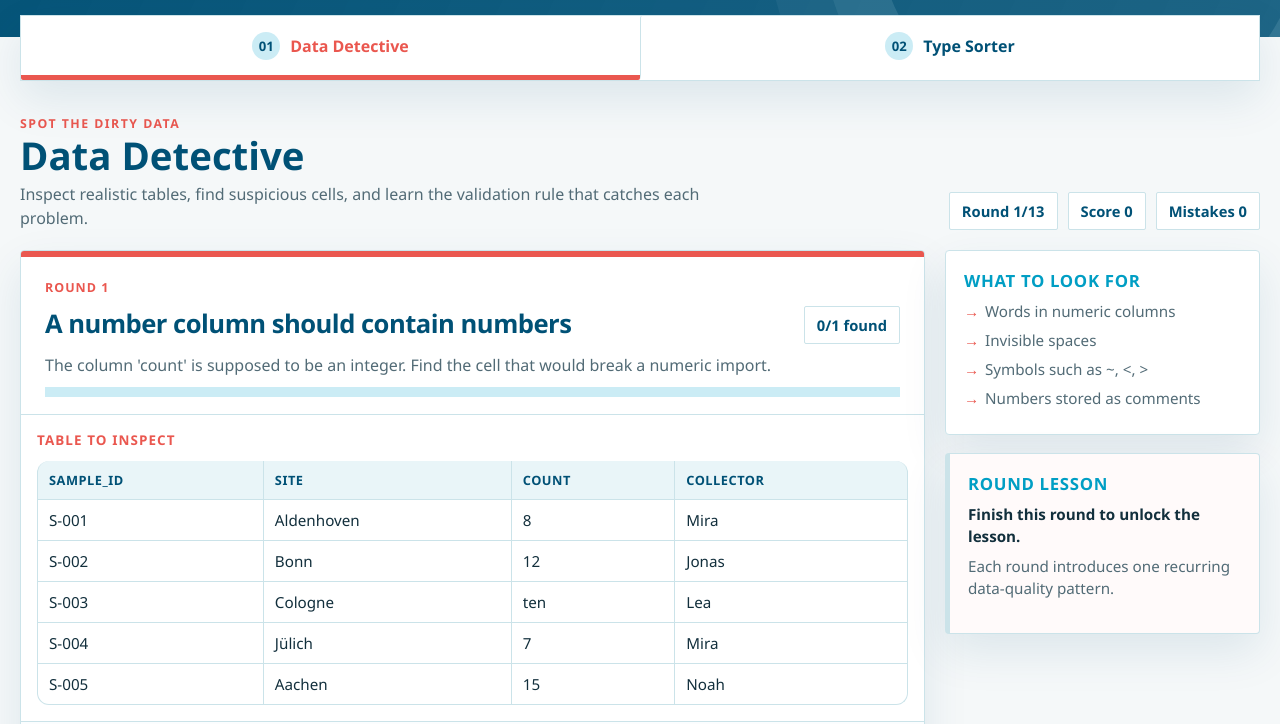
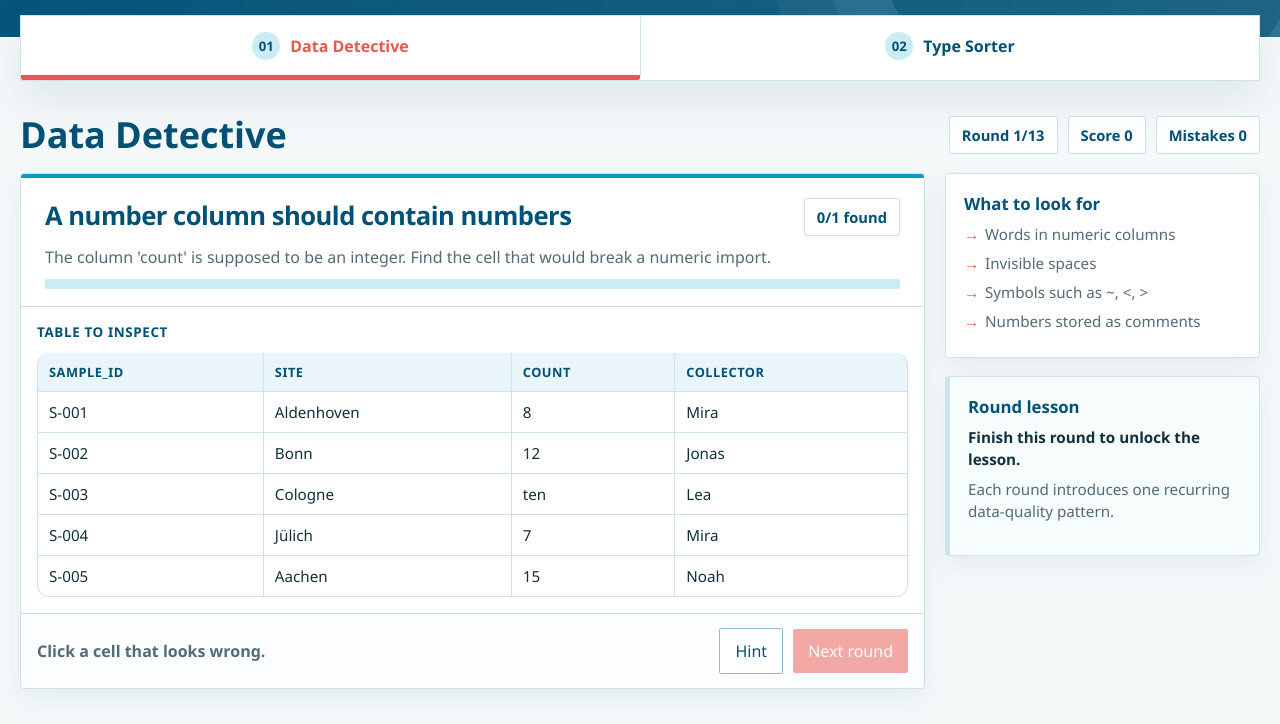
Before and after one commit to roink/data-detective, a plain HTML site: page index.html in a window 1280 px wide. Shown: the part 76-800 px from the top of the page. Drawn offline with Linux system fonts and the light colour scheme.

Commit message:
Simplify game visual hierarchy

```diff
--- a/index.html
+++ b/index.html
@@ -480,7 +480,7 @@
     button:hover { box-shadow: 0 6px 0 rgba(234, 87, 79, .15); }
     button:focus-visible, [tabindex]:focus-visible { outline: 3px solid var(--cyan); outline-offset: 3px; }
     .secondary { background: white; color: var(--blue); border-color: #8ebdcc; }
-    .card { border-color: var(--line); border-radius: var(--radius); box-shadow: var(--shadow); }
+    .card { border-color: var(--line); border-radius: var(--radius); box-shadow: 0 10px 26px rgba(0, 81, 118, .07); }
     .hidden { display: none !important; }
 
     .site-header {
@@ -559,22 +559,23 @@
 
     .page { padding: 34px 0 54px; }
     .game-view[hidden] { display: none; }
-    .game-intro { display: flex; justify-content: space-between; align-items: end; gap: 24px; margin-bottom: 20px; }
-    .game-intro h2 { margin: 0 0 6px; color: var(--blue); font-size: clamp(1.65rem, 3vw, 2.5rem); line-height: 1.1; }
-    .game-intro p { margin: 0; color: var(--muted); max-width: 680px; line-height: 1.5; }
+    .game-intro { display: flex; justify-content: space-between; align-items: center; gap: 24px; margin-bottom: 18px; }
+    .game-intro h2 { margin: 0; color: var(--blue); font-size: clamp(1.65rem, 3vw, 2.25rem); line-height: 1.1; }
+    .game-intro p { display: none; }
     .stats { flex-shrink: 0; }
     .pill { border-radius: 2px; border-color: var(--line); color: var(--blue); background: white; }
     .layout { grid-template-columns: minmax(0, 1fr) 315px; gap: 20px; }
-    .round-head { border-top: 6px solid var(--accent); padding: 22px 24px 17px; }
-    .round-kicker, .table-label { color: var(--accent); }
+    .round-head { border-top: 4px solid var(--cyan); padding: 20px 24px 17px; }
+    .round-kicker { display: none; }
+    .table-label { color: var(--blue); letter-spacing: .045em; }
     .round-head h2 { color: var(--blue); }
     .progress-wrap { background: var(--cyan-soft); border-radius: 0; }
     .progress-bar { background: var(--cyan); border-radius: 0; }
     th { color: var(--blue); background: #e9f5f8; }
     td.clickable:hover { background: #f1fafc; outline-color: var(--cyan-soft); }
     .game-footer { background: #fbfdfe; }
-    .lesson { border-left-color: var(--accent); background: #fffafa; }
-    .side-card h3 { color: var(--cyan); text-transform: uppercase; letter-spacing: .04em; }
+    .lesson { border-left-color: var(--cyan); background: #f7fcfd; }
+    .side-card h3 { color: var(--blue); text-transform: none; letter-spacing: 0; }
     .side-card ul { list-style: none; padding: 0; }
     .side-card li { position: relative; padding-left: 21px; margin: 7px 0; }
     .side-card li::before { content: "→"; position: absolute; left: 0; color: var(--accent); font-weight: 900; }
@@ -583,7 +584,7 @@
     .completion h2 { color: var(--blue); }
 
     .type-layout { display: grid; grid-template-columns: minmax(0, 1fr) 300px; gap: 20px; align-items: start; }
-    .type-board { overflow: visible; border-top: 6px solid var(--accent); }
+    .type-board { overflow: visible; border-top: 4px solid var(--cyan); }
     .type-head { padding: 22px 24px 18px; border-bottom: 1px solid var(--line); }
     .type-headline { display: flex; justify-content: space-between; gap: 18px; align-items: start; }
     .type-head h3 { margin: 3px 0 6px; color: var(--blue); font-size: clamp(1.35rem, 2.4vw, 2rem); text-transform: none; }
@@ -621,8 +622,8 @@
     .type-progress { color: var(--muted); font-size: .9rem; font-weight: 700; }
     .sorted-list { display: grid; gap: 7px; margin-top: 12px; }
     .sorted-chip { padding: 8px 9px; background: white; border-left: 4px solid var(--good); color: var(--blue); font-size: .8rem; font-weight: 750; }
-    .concept-card { position: sticky; top: 18px; padding: 20px; border-top: 6px solid var(--cyan); }
-    .concept-card h3 { color: var(--cyan); text-transform: uppercase; font-size: 1.05rem; letter-spacing: .04em; }
+    .concept-card { position: sticky; top: 18px; padding: 20px; border-top: 4px solid var(--cyan); }
+    .concept-card h3 { color: var(--blue); text-transform: none; font-size: 1.05rem; letter-spacing: 0; }
     .concept-card dl { margin: 0; }
     .concept-card dt { margin-top: 13px; color: var(--blue); font-weight: 850; }
     .concept-card dd { margin: 2px 0 0; color: var(--muted); font-size: .88rem; line-height: 1.4; }
@@ -695,7 +696,6 @@
     <section id="detectiveView" class="game-view" role="tabpanel" aria-labelledby="detectiveTab">
       <div class="game-intro">
         <div>
-          <p class="eyebrow" style="color:var(--accent)">Spot the dirty data</p>
           <h2>Data Detective</h2>
           <p>Inspect realistic tables, find suspicious cells, and learn the validation rule that catches each problem.</p>
         </div>
@@ -773,7 +773,6 @@
     <section id="typesView" class="game-view" role="tabpanel" aria-labelledby="typesTab" hidden>
       <div class="game-intro">
         <div>
-          <p class="eyebrow" style="color:var(--accent)">Classify the variables</p>
           <h2>Type Sorter</h2>
           <p>Sort variable cards by how they behave—not by what their values happen to look like. Later rounds introduce real-world ambiguity.</p>
         </div>
```
